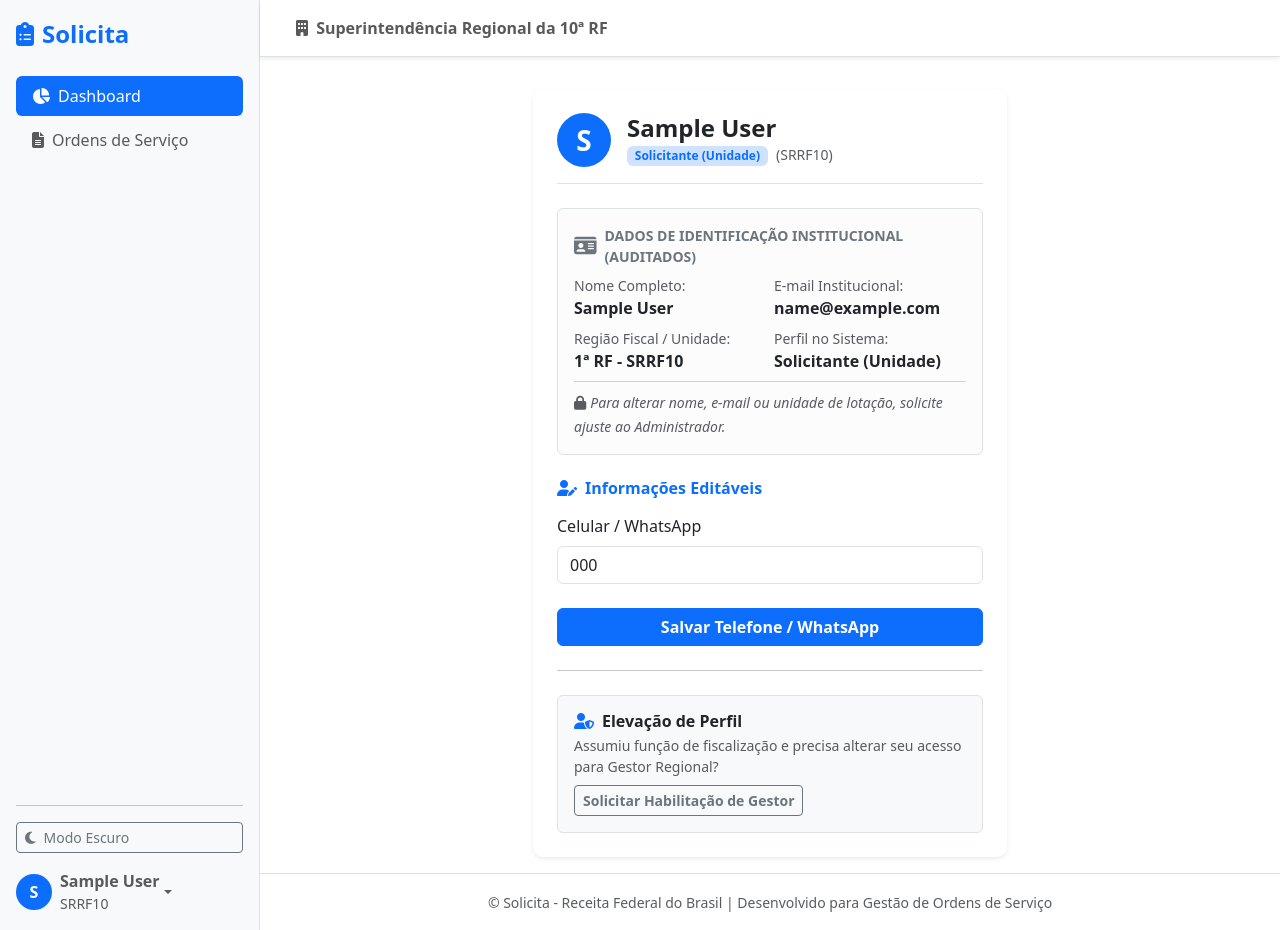
After one commit to Azogh/solicita, a Django app: page /perfil/ in a window 1280 px wide. The commit adds this page. Run offline with Django 5.2, Linux system fonts and the light colour scheme; a user stored in the database is signed in; data comes from the database, SQL or seed files in the repository; tables that the repository leaves empty hold one stand-in row (values such as "Sample post"); some libraries are stand-ins or nearby versions.

Commit message:
security: trava edicao de nome e email no perfil para garantir auditabilidade das OSs

```diff
--- a/accounts/forms.py
+++ b/accounts/forms.py
@@ -33,7 +33,6 @@ class SolicitanteCadastroForm(UserCreationForm):
         required=True
     )
 
-    # Checkboxes organizados em vez de select box cinza
     unidades_gerenciadas = forms.ModelMultipleChoiceField(
         queryset=Unidade.objects.all(),
         label="Unidades sob sua Jurisdição/Fiscalização",
@@ -87,3 +86,23 @@ class SolicitanteCadastroForm(UserCreationForm):
             if user.perfil == Usuario.PerfilChoices.GESTOR:
                 user.unidades_gerenciadas.set(self.cleaned_data['unidades_gerenciadas'])
         return user
+
+
+class PerfilEditarForm(forms.ModelForm):
+    first_name = forms.CharField(label="Nome", required=False, widget=forms.TextInput(attrs={'readonly': 'readonly', 'class': 'form-control-plaintext fw-bold'}))
+    last_name = forms.CharField(label="Sobrenome", required=False, widget=forms.TextInput(attrs={'readonly': 'readonly', 'class': 'form-control-plaintext fw-bold'}))
+    email = forms.EmailField(label="E-mail Institucional", required=False, widget=forms.EmailInput(attrs={'readonly': 'readonly', 'class': 'form-control-plaintext fw-bold'}))
+    telefone_whatsapp = forms.CharField(label="Celular / WhatsApp", max_length=20, required=False)
+
+    class Meta:
+        model = Usuario
+        fields = ('first_name', 'last_name', 'email', 'telefone_whatsapp')
+
+    def clean_first_name(self):
+        return self.instance.first_name  # Garante que o valor no banco não muda no POST
+
+    def clean_last_name(self):
+        return self.instance.last_name
+
+    def clean_email(self):
+        return self.instance.email
--- a/accounts/views.py
+++ b/accounts/views.py
@@ -3,8 +3,9 @@ from django.contrib import messages
 from django.contrib.auth import login
 from django.contrib.auth.decorators import login_required
 from django.conf import settings
-from .forms import SolicitanteCadastroForm
+from .forms import SolicitanteCadastroForm, PerfilEditarForm
 from .models import Unidade, Usuario, RegiaoFiscal
+from solicitacoes.models import OrdemServico
 
 def landing_page_view(request):
     if request.user.is_authenticated:
@@ -17,7 +18,7 @@ def registro_view(request):
         if form.is_valid():
             user = form.save()
             if user.perfil == Usuario.PerfilChoices.GESTOR:
-                email_suporte = getattr(settings, 'ADMIN_CONTACT_EMAIL', 'suporte.solicita@rfb.gov.br')
+                email_suporte = getattr(settings, 'ADMIN_CONTACT_EMAIL', 'andre-gustavo.ozga@rfb.gov.br')
                 messages.warning(
                     request,
                     f"Cadastro de Gestor realizado com sucesso! Sua conta está aguardando validação do administrador. "
@@ -35,22 +36,16 @@ def registro_view(request):
 @login_required
 def dashboard_view(request):
     user = request.user
-
-    # Visão do Gestor Regional
     if user.perfil == Usuario.PerfilChoices.GESTOR:
-        # Busca OSs das unidades sob a jurisdição do gestor
         unidades_ids = user.unidades_gerenciadas.values_list('id', flat=True)
-        solicitacoes_pendentes = OrdemServico.objects.filter(unidade_id__in=unidades_ids, status=OrdemServico.StatusChoices.ENVIADO)
-        solicitacoes_atendimento = OrdemServico.objects.filter(unidade_id__in=unidades_ids, status=OrdemServico.StatusChoices.EM_ATENDIMENTO)
-
+        solicitacoes = OrdemServico.objects.filter(unidade_id__in=unidades_ids)
         context = {
-            'total_pendentes': solicitacoes_pendentes.count(),
-            'total_atendimento': solicitacoes_atendimento.count(),
-            'solicitacoes': OrdemServico.objects.filter(unidade_id__in=unidades_ids)[:10]
+            'total_pendentes': solicitacoes.filter(status=OrdemServico.StatusChoices.ENVIADO).count(),
+            'total_atendimento': solicitacoes.filter(status=OrdemServico.StatusChoices.EM_ATENDIMENTO).count(),
+            'total_concluidas': solicitacoes.filter(status=OrdemServico.StatusChoices.CONCLUIDO).count(),
+            'solicitacoes': solicitacoes[:10]
         }
         return render(request, 'dashboard_gestor.html', context)
-
-    # Visão do Solicitante (Unidade Local)
     else:
         minhas_os = OrdemServico.objects.filter(solicitante=user)
         context = {
@@ -61,6 +56,27 @@ def dashboard_view(request):
         }
         return render(request, 'dashboard_solicitante.html', context)
 
+@login_required
+def perfil_view(request):
+    if request.method == 'POST':
+        form = PerfilEditarForm(request.POST, instance=request.user)
+        if form.is_valid():
+            form.save()
+            messages.success(request, "Seu perfil foi atualizado com sucesso!")
+            return redirect('perfil')
+    else:
+        form = PerfilEditarForm(instance=request.user)
+    return render(request, 'accounts/perfil.html', {'form': form})
+
+@login_required
+def solicitar_elevacao_gestor_view(request):
+    email_suporte = getattr(settings, 'ADMIN_CONTACT_EMAIL', 'andre-gustavo.ozga@rfb.gov.br')
+    messages.info(
+        request,
+        f"Sua solicitação de alteração para Gestor foi registrada. Por favor, envie uma mensagem no Teams ou e-mail para {email_suporte} para homologação."
+    )
+    return redirect('perfil')
+
 def buscar_unidades_view(request):
     regiao_id = request.GET.get('regiao_fiscal')
     unidades = Unidade.objects.filter(regiao_fiscal_id=regiao_id) if regiao_id else Unidade.objects.none()
--- a/config/urls.py
+++ b/config/urls.py
@@ -10,6 +10,8 @@ urlpatterns = [
     path('registro/', accounts_views.registro_view, name='registro'),
     path('login/', auth_views.LoginView.as_view(template_name='accounts/login.html'), name='login'),
     path('logout/', auth_views.LogoutView.as_view(), name='logout'),
+    path('perfil/', accounts_views.perfil_view, name='perfil'),
+    path('perfil/solicitar-gestor/', accounts_views.solicitar_elevacao_gestor_view, name='solicitar_elevacao_gestor'),
     path('accounts/buscar-unidades/', accounts_views.buscar_unidades_view, name='buscar_unidades'),
     path('accounts/buscar-unidades-checkbox/', accounts_views.buscar_unidades_checkbox_view, name='buscar_unidades_checkbox'),
 ]
--- /dev/null
+++ b/templates/accounts/perfil.html
@@ -0,0 +1,79 @@
+{% extends 'base.html' %}
+{% load crispy_forms_tags %}
+
+{% block title %}Meu Perfil - Solicita{% endblock %}
+
+{% block content %}
+<div class="row justify-content-center">
+    <div class="col-md-8 col-lg-6">
+        <div class="card card-custom p-4 border-0 shadow-sm">
+            <!-- Cabeçalho do Perfil -->
+            <div class="d-flex align-items-center mb-4 pb-3 border-bottom">
+                <div class="avatar-circle me-3 fs-3" style="width: 54px; height: 54px;">
+                    {{ user.first_name|default:user.username|slice:":1"|upper }}
+                </div>
+                <div>
+                    <h4 class="mb-0 fw-bold">{{ user.get_full_name|default:user.username }}</h4>
+                    <span class="badge bg-primary-subtle text-primary">{{ user.get_perfil_display }}</span>
+                    <small class="text-muted ms-1">({{ user.unidade.sigla|default:"Sem Unidade" }})</small>
+                </div>
+            </div>
+
+            <!-- Dados do Usuário -->
+            <form method="post" novalidate>
+                {% csrf_token %}
+
+                <div class="alert alert-light border mb-4">
+                    <div class="d-flex align-items-center mb-2 text-secondary">
+                        <i class="fa-solid fa-id-card me-2 fs-5"></i>
+                        <strong class="small text-uppercase">Dados de Identificação Institucional (Auditados)</strong>
+                    </div>
+                    <div class="row g-2">
+                        <div class="col-6">
+                            <small class="text-muted d-block">Nome Completo:</small>
+                            <span class="fw-semibold text-dark">{{ user.get_full_name }}</span>
+                        </div>
+                        <div class="col-6">
+                            <small class="text-muted d-block">E-mail Institucional:</small>
+                            <span class="fw-semibold text-dark">{{ user.email }}</span>
+                        </div>
+                        <div class="col-6 mt-2">
+                            <small class="text-muted d-block">Região Fiscal / Unidade:</small>
+                            <span class="fw-semibold text-dark">{{ user.regiao_fiscal.codigo }}ª RF - {{ user.unidade.sigla }}</span>
+                        </div>
+                        <div class="col-6 mt-2">
+                            <small class="text-muted d-block">Perfil no Sistema:</small>
+                            <span class="fw-semibold text-dark">{{ user.get_perfil_display }}</span>
+                        </div>
+                    </div>
+                    <hr class="my-2">
+                    <small class="text-muted fst-italic">
+                        <i class="fa-solid fa-lock me-1"></i>Para alterar nome, e-mail ou unidade de lotação, solicite ajuste ao Administrador.
+                    </small>
+                </div>
+
+                <h6 class="fw-bold text-primary mb-3"><i class="fa-solid fa-user-pen me-2"></i>Informações Editáveis</h6>
+
+                <div class="mb-3">
+                    {{ form.telefone_whatsapp|as_crispy_field }}
+                </div>
+
+                <div class="d-grid gap-2 mt-4">
+                    <button type="submit" class="btn btn-primary fw-bold">Salvar Telefone / WhatsApp</button>
+                </div>
+            </form>
+
+            <hr class="my-4">
+
+            <!-- Painel de Mudança de Perfil -->
+            <div class="bg-light p-3 rounded border">
+                <h6 class="fw-bold mb-1"><i class="fa-solid fa-user-shield me-2 text-primary"></i>Elevação de Perfil</h6>
+                <p class="small text-muted mb-2">Assumiu função de fiscalização e precisa alterar seu acesso para Gestor Regional?</p>
+                <a href="{% url 'solicitar_elevacao_gestor' %}" class="btn btn-outline-secondary btn-sm fw-semibold">
+                    Solicitar Habilitação de Gestor
+                </a>
+            </div>
+        </div>
+    </div>
+</div>
+{% endblock %}
--- a/templates/base.html
+++ b/templates/base.html
@@ -1,64 +1,107 @@
 <!DOCTYPE html>
-<html lang="pt-br">
+<html lang="pt-br" data-bs-theme="light">
 <head>
     <meta charset="UTF-8">
     <meta name="viewport" content="width=device-width, initial-scale=1.0">
-    <title>{% block title %}Solicita - Gestão de Ordens de Serviço{% endblock %}</title>
-    <!-- Bootstrap 5 CSS -->
+    <title>{% block title %}Solicita - Gestão de OS{% endblock %}</title>
+    <!-- Bootstrap 5.3 CSS -->
     <link href="https://cdn.jsdelivr.net/npm/bootstrap@5.3.2/dist/css/bootstrap.min.css" rel="stylesheet">
     <!-- FontAwesome Icons -->
     <link rel="stylesheet" href="https://cdnjs.cloudflare.com/ajax/libs/font-awesome/6.4.2/css/all.min.css">
-    <style>
-        body { background-color: #f8f9fa; min-height: 100vh; display: flex; flex-direction: column; }
-        .main-content { flex: 1; }
-        .navbar-brand { font-weight: 700; letter-spacing: 0.5px; }
-        .card-custom { border-radius: 12px; border: none; box-shadow: 0 4px 12px rgba(0,0,0,0.05); }
-    </style>
-
     <!-- HTMX CDN -->
     <script src="https://unpkg.com/htmx.org@1.9.10"></script>
+    <style>
+        body { min-height: 100vh; display: flex; flex-direction: column; }
+        .wrapper { display: flex; flex: 1; }
+        .sidebar { width: 260px; min-height: 100vh; transition: all 0.3s; }
+        .main-wrapper { flex: 1; display: flex; flex-direction: column; }
+        .avatar-circle { width: 36px; height: 36px; border-radius: 50%; background-color: #0d6efd; color: #fff; display: flex; align-items: center; justify-content: center; font-weight: bold; }
+        .card-custom { border-radius: 10px; border: none; box-shadow: 0 2px 8px rgba(0,0,0,0.06); }
+    </style>
 </head>
 <body>
 
-    <!-- Navbar -->
-    <nav class="navbar navbar-expand-lg navbar-dark bg-primary shadow-sm">
-        <div class="container">
-            <a class="navbar-brand" href="#">
+    <div class="wrapper">
+        {% if user.is_authenticated %}
+        <!-- Sidebar para usuários logados -->
+        <aside class="sidebar bg-body-tertiary border-end p-3 d-flex flex-column">
+            <a href="{% url 'dashboard' %}" class="d-flex align-items-center mb-4 text-decoration-none fs-4 fw-bold text-primary">
                 <i class="fa-solid fa-clipboard-list me-2"></i>Solicita
             </a>
-            <button class="navbar-toggler" type="button" data-bs-toggle="collapse" data-bs-target="#navbarNav">
-                <span class="navbar-toggler-icon"></span>
-            </button>
-            <div class="collapse navbar-collapse" id="navbarNav">
-                <ul class="navbar-nav ms-auto">
-                    {% if user.is_authenticated %}
-                        <li class="nav-item me-3">
-                            <span class="nav-link active">
-                                <i class="fa-solid fa-user me-1"></i> {{ user.get_full_name|default:user.username }}
-                                {% if user.unidade %}<small>({{ user.unidade.sigla }})</small>{% endif %}
-                            </span>
+
+            <ul class="nav nav-pills flex-column mb-auto">
+                <li class="nav-item mb-1">
+                    <a href="{% url 'dashboard' %}" class="nav-link active">
+                        <i class="fa-solid fa-chart-pie me-2"></i>Dashboard
+                    </a>
                 </li>
-                        <li class="nav-item">
-                            <form method="post" action="{% url 'logout' %}" class="d-inline">
-                                {% csrf_token %}
-                                <button type="submit" class="btn btn-outline-light btn-sm">Sair</button>
-                            </form>
+                <li class="nav-item mb-1">
+                    <a href="#" class="nav-link text-body-secondary">
+                        <i class="fa-solid fa-file-lines me-2"></i>Ordens de Serviço
+                    </a>
                 </li>
-                    {% else %}
-                        <li class="nav-item me-2">
-                            <a class="nav-link active" href="{% url 'login' %}">Entrar</a>
+                {% if user.perfil == 'GESTOR' %}
+                <li class="nav-item mb-1">
+                    <a href="#" class="nav-link text-body-secondary">
+                        <i class="fa-solid fa-calendar-days me-2"></i>Grade Semanal
+                    </a>
                 </li>
-                        <li class="nav-item">
-                            <a class="btn btn-light btn-sm" href="{% url 'registro' %}">Cadastrar-se</a>
+                <li class="nav-item mb-1">
+                    <a href="#" class="nav-link text-body-secondary">
+                        <i class="fa-solid fa-print me-2"></i>Relatórios / Exportar
+                    </a>
                 </li>
                 {% endif %}
             </ul>
+
+            <hr>
+            <!-- Toggle Dark Mode -->
+            <button class="btn btn-sm btn-outline-secondary mb-3 w-100 text-start" id="btn-theme-toggle">
+                <i class="fa-solid fa-moon me-2" id="theme-icon"></i>Modo Escuro
+            </button>
+
+            <!-- Perfil / Dropdown -->
+            <div class="dropdown">
+                <a href="#" class="d-flex align-items-center text-body-secondary text-decoration-none dropdown-toggle" data-bs-toggle="dropdown">
+                    <div class="avatar-circle me-2">{{ user.first_name|default:user.username|slice:":1"|upper }}</div>
+                    <div class="text-truncate" style="max-width: 140px;">
+                        <strong class="d-block text-truncate">{{ user.get_full_name|default:user.username }}</strong>
+                        <small class="text-muted d-block text-truncate">{{ user.unidade.sigla|default:user.get_perfil_display }}</small>
                     </div>
+                </a>
+                <ul class="dropdown-menu dropdown-menu-dark text-small shadow">
+                    <li><a class="dropdown-item" href="{% url 'perfil' %}"><i class="fa-solid fa-user-gear me-2"></i>Editar Perfil</a></li>
+                    <li><hr class="dropdown-divider"></li>
+                    <li>
+                        <form method="post" action="{% url 'logout' %}">
+                            {% csrf_token %}
+                            <button type="submit" class="dropdown-item text-danger"><i class="fa-solid fa-right-from-bracket me-2"></i>Sair</button>
+                        </form>
+                    </li>
+                </ul>
             </div>
-    </nav>
+        </aside>
+        {% endif %}
 
-    <!-- Mensagens do Sistema -->
-    <div class="container mt-3">
+        <!-- Conteúdo Principal -->
+        <div class="main-wrapper">
+            <!-- Navbar Superior Topo -->
+            <header class="navbar bg-body border-bottom px-4 py-2 shadow-sm">
+                <div class="container-fluid">
+                    <span class="navbar-text fw-semibold">
+                        <i class="fa-solid fa-building me-1"></i> {{ user.unidade.nome|default:"Sistema de Gestão de Ordens de Serviço" }}
+                    </span>
+                    {% if not user.is_authenticated %}
+                    <div>
+                        <a href="{% url 'login' %}" class="btn btn-outline-primary btn-sm me-2">Entrar</a>
+                        <a href="{% url 'registro' %}" class="btn btn-primary btn-sm">Cadastrar-se</a>
+                    </div>
+                    {% endif %}
+                </div>
+            </header>
+
+            <!-- Mensagens Alerta -->
+            <div class="container-fluid px-4 mt-3">
                 {% if messages %}
                     {% for message in messages %}
                         <div class="alert alert-{{ message.tags }} alert-dismissible fade show" role="alert">
@@ -69,20 +112,50 @@
                 {% endif %}
             </div>
 
-    <!-- Conteúdo Principal -->
-    <main class="main-content container my-4">
+            <main class="container-fluid px-4 py-3 flex-fill">
                 {% block content %}{% endblock %}
             </main>
 
-    <!-- Rodapé -->
-    <footer class="bg-white border-top py-3 text-center text-muted mt-auto">
-        <div class="container">
-            <small>&copy; Solicita - Sistema de Gestão de Ordens de Serviço | Receita Federal do Brasil</small>
+            <footer class="bg-body border-top py-3 text-center text-muted">
+                <small>&copy; Solicita - Receita Federal do Brasil | Desenvolvido para Gestão de Ordens de Serviço</small>
+            </footer>
         </div>
-    </footer>
+    </div>
 
     <!-- Bootstrap 5 JS -->
     <script src="https://cdn.jsdelivr.net/npm/bootstrap@5.3.2/dist/js/bootstrap.bundle.min.js"></script>
+    <script>
+        // Lógica de Alternância Tema Escuro / Claro
+        document.addEventListener('DOMContentLoaded', function () {
+            const btnTheme = document.getElementById('btn-theme-toggle');
+            const themeIcon = document.getElementById('theme-icon');
+            const htmlTag = document.documentElement;
+
+            const currentTheme = localStorage.getItem('theme') || 'light';
+            htmlTag.setAttribute('data-bs-theme', currentTheme);
+            updateIcon(currentTheme);
+
+            if (btnTheme) {
+                btnTheme.addEventListener('click', function () {
+                    const newTheme = htmlTag.getAttribute('data-bs-theme') === 'light' ? 'dark' : 'light';
+                    htmlTag.setAttribute('data-bs-theme', newTheme);
+                    localStorage.setItem('theme', newTheme);
+                    updateIcon(newTheme);
+                });
+            }
+
+            function updateIcon(theme) {
+                if (!themeIcon) return;
+                if (theme === 'dark') {
+                    themeIcon.className = 'fa-solid fa-sun me-2';
+                    btnTheme.childNodes[1].nodeValue = 'Modo Claro';
+                } else {
+                    themeIcon.className = 'fa-solid fa-moon me-2';
+                    btnTheme.childNodes[1].nodeValue = 'Modo Escuro';
+                }
+            }
+        });
+    </script>
     {% block extra_js %}{% endblock %}
 </body>
 </html>
```
Also changed, not shown: templates/dashboard_gestor.html (added, +88 -0 lines), templates/dashboard_solicitante.html (added, +89 -0 lines). Lines whose indentation alone changed are shown as unchanged.
